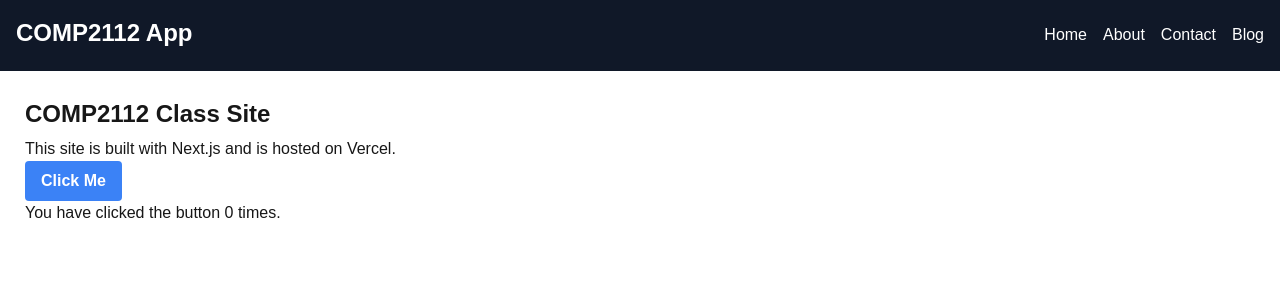
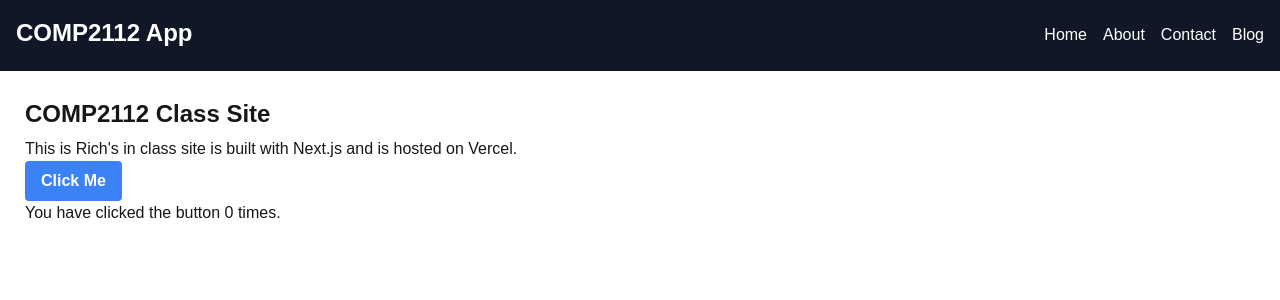
Before and after one commit to ifotn/comp2112-2025, a Next.js app: page / in a window 1280 px wide. Shown: the top 300 px of the page. Built offline with nearby package versions, Linux system fonts and the light colour scheme.

Commit message:
l5/2 - try single quote on home content

```diff
--- a/src/app/page.tsx
+++ b/src/app/page.tsx
@@ -15,7 +15,7 @@ export default function Home() {
   return (
     <main>
       <h1>COMP2112 Class Site</h1>
-      <p>This site is built with Next.js and is hosted on Vercel.</p>
+      <p>This is Rich's in class site is built with Next.js and is hosted on Vercel.</p>
       <section>
         <button onClick={handleClick}>Click Me</button>
         <p>You have clicked the button {count} times.</p>
```
